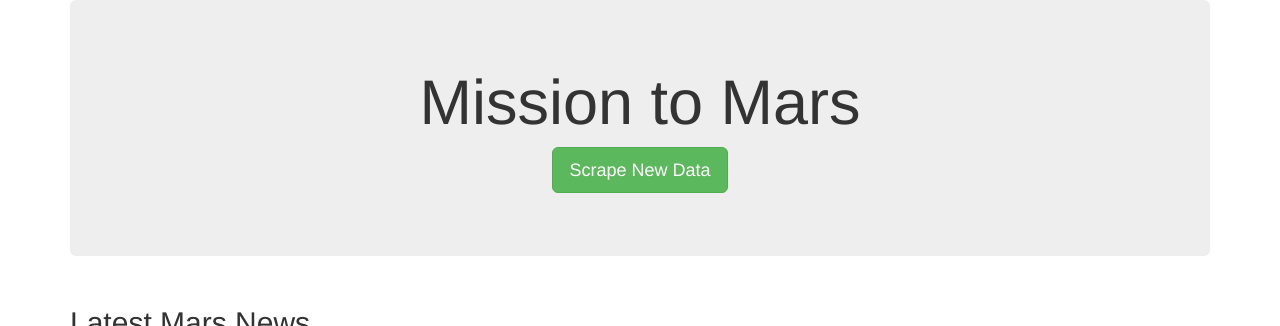
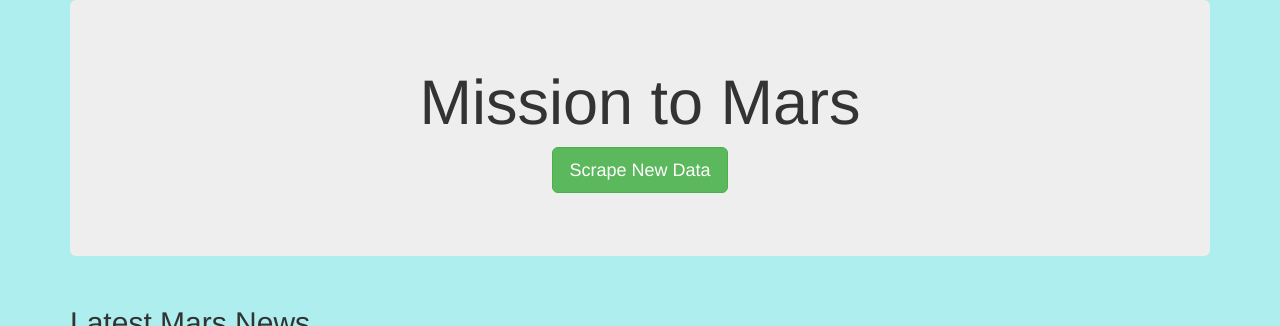
Before and after one commit to Lora-Borja/Mission-to-Mars, a Flask app: page / in a window 1280 px wide. Shown: the top 326 px of the page. Run offline with Flask 2, Linux system fonts and the light colour scheme; data that the repository does not hold is empty; some libraries are stand-ins or nearby versions.

```diff
--- a/templates/index.html
+++ b/templates/index.html
@@ -10,7 +10,7 @@
       href="https://maxcdn.bootstrapcdn.com/bootstrap/3.3.7/css/bootstrap.min.css"
     />
   </head>
-  <body>
+  <body class="text-white" style="background-color:paleturquoise">
     <div class="container">
       <!-- Add Jumbotron to Header -->
       <div class="jumbotron text-center">
```
